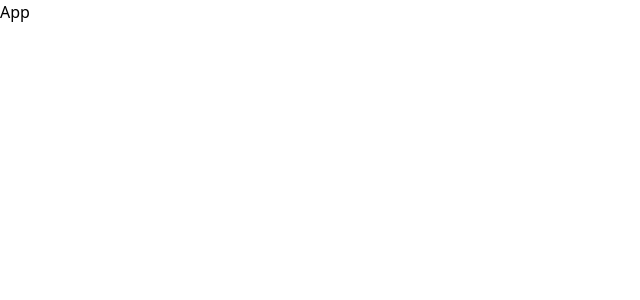
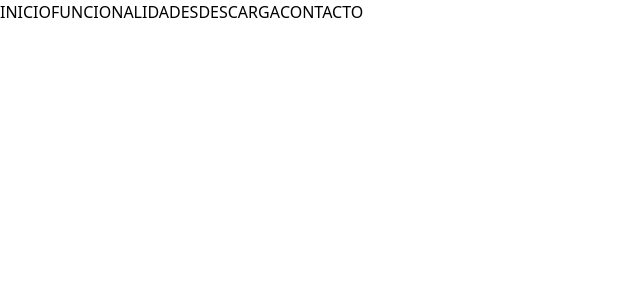
Before and after one commit to EtherealCapy/homebase-web, a React (Vite) app: page / in a window 1280 px wide. Shown: the top 300 px of the page, without its empty margins (0-640 px from the left). Built offline with nearby package versions, Linux system fonts and the light colour scheme.

Commit message:
HOM-41: cambios en header

```diff
--- a/src/App.tsx
+++ b/src/App.tsx
@@ -1,8 +1,9 @@
+import Header from '@components/Header';
 
 const App = () => {
   return (
     <div>
-      <h1>App</h1>
+      <Header></Header>
     </div>
 
 
--- a/src/components/Header.tsx
+++ b/src/components/Header.tsx
@@ -1,8 +1,11 @@
 
 const Header = () => {
     return(
-        <div>
-            <button></button>
+        <div className="flex">
+            <button>INICIO</button>
+            <button>FUNCIONALIDADES</button>
+            <button>DESCARGA</button>
+            <button>CONTACTO</button>
         </div>
     );
 }
```
